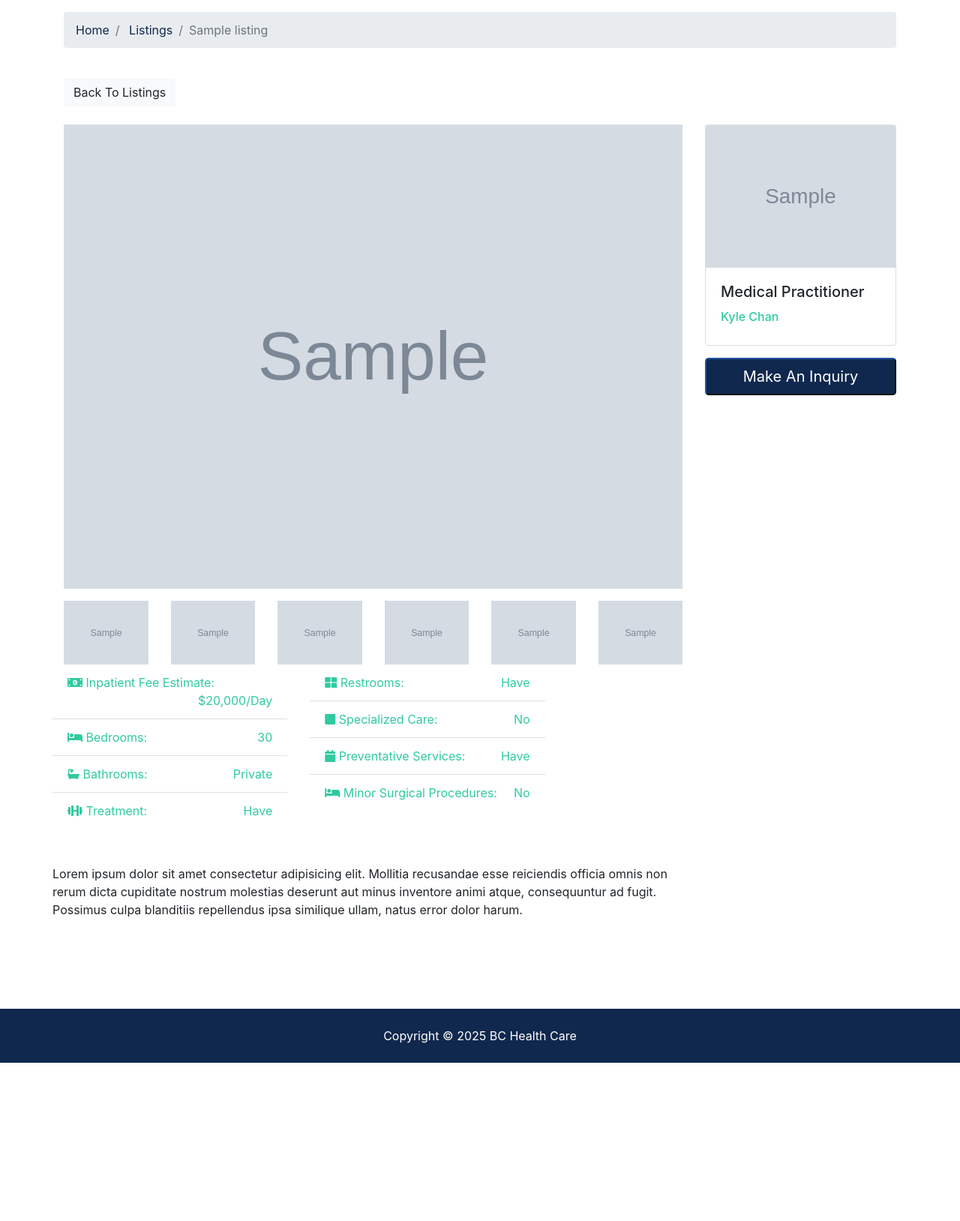
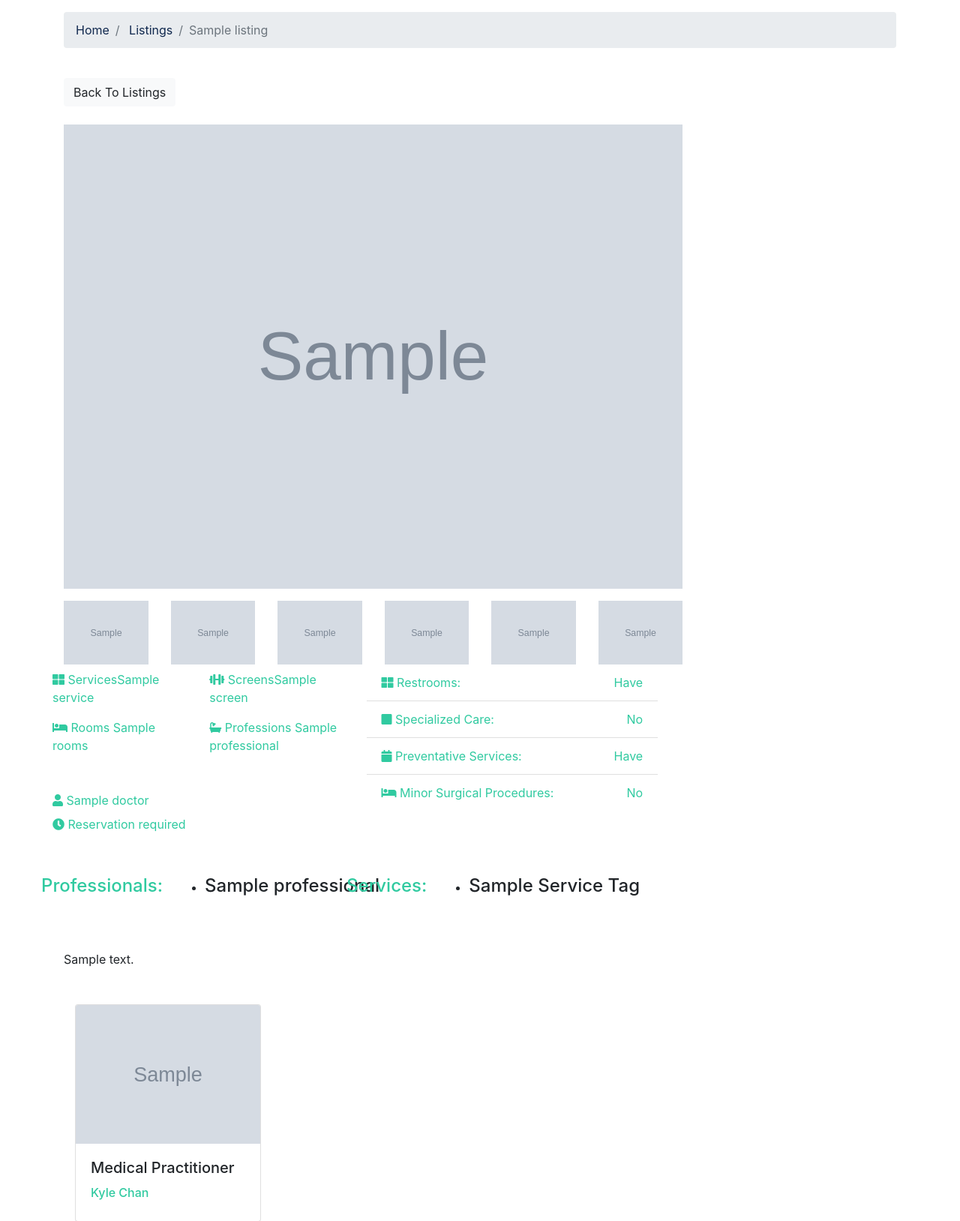
Before and after one commit to francis-tso/erb7, a Django app: template templates/listings/listing.html in a window 1280 px wide. Shown: the part 381-2009 px from the top of the page at 75% size. Before the commit the page ends 1798 px from the top, so only its background shows below. Run offline with Django 5.2, Linux system fonts and the light colour scheme; the template is opened without the code that fills it: most values are stand-ins (such as "Sample title", 1, 10 or a date in 2020); grey boxes marked "Sample" are stand-in pictures; some libraries are stand-ins or nearby versions.

Commit message:
Step 19 final fixed up of listings

```diff
--- a/requirements.txt
+++ b/requirements.txt
@@ -1,10 +1,10 @@
-asgiref==3.9.1
-Django==5.2.6
-sqlparse==0.5.3
 asgiref==3.9.1
 autopep8==2.3.2
 Django==5.2.6
 django-debug-toolbar==6.0.0
+django-taggit==6.1.0
+django-widget-tweaks==1.5.0
+pillow==11.3.0
 psycopg2==2.9.10
 pycodestyle==2.14.0
 python-dotenv==1.1.1
--- a/templates/listings/listing.html
+++ b/templates/listings/listing.html
@@ -158,23 +158,31 @@
             <div class="row mb-5 fields">
               <div class="col-md-6">
                 <ul class="list-group list-group-flush">
-                  <li class="list-group-item text-secondary">
-                    <i class="fas fa-money-bill-alt"></i> Inpatient Fee
-                    Estimate:
-                    <span class="float-right">$20,000/Day</span>
-                  </li>
-                  <li class="list-group-item text-secondary">
-                    <i class="fas fa-bed"></i> Bedrooms:
-                    <span class="float-right">30</span>
-                  </li>
-                  <li class="list-group-item text-secondary">
-                    <i class="fas fa-bath"></i> Bathrooms:
-                    <span class="float-right">Private</span>
-                  </li>
-                  <li class="list-group-item text-secondary">
-                    <i class="fas fa-dumbbell"></i> Treatment:
-                    <span class="float-right"> Have </span>
-                  </li>
+                <div class="row py-2 text-secondary">
+                  <div class="col-6">
+                    <i class="fas fa-th-large"></i> Services{{listing.service}}
+                  </div>
+                  <div class="col-6">
+                    <i class="fas fa-dumbbell"></i> Screens{{listing.screen}}
+                  </div>
+                </div>
+                <div class="row py-2 text-secondary">
+                  <div class="col-6">
+                    <i class="fas fa-bed"></i> Rooms {{listing.rooms}}
+                  </div>
+                  <div class="col-6">
+                    <i class="fas fa-bath"></i> Professions {{listing.professional}}
+                  </div>
+                </div>
+                <hr />
+                <div class="row py-2 text-secondary">
+                  <div class="col-12"><i class="fas fa-user"></i> {{listing.doctor.name}}</div>
+                </div>
+                <div class="row text-secondary pb-2">
+                  <div class="col-12">
+                    <i class="fas fa-clock"></i> Reservation required
+                  </div>
+                </div>
                 </ul>
               </div>
               <div class="col-md-6">
@@ -199,16 +207,42 @@
               </div>
             </div>
 
-            <!-- Description -->
+            <!-- professional -->
+             <div class="row mb-5">
+              <h4 class="mr-3 text-secondary">Professionals: </h4>
+              {% if listing.professionals.all %} <!--Check if there are any professionals-->
+              <ul>
+                {% for professional in listing.professionals.all %}
+              <!--Access fields from the subject modal (e.g., name)-->
+                <li class="mr-3"><h4>{{professional.name }}</h4></li>
+                {% endfor %}
+              </ul>
+              {% else %}
+              <h4> No Professionals</h4>
+              {% endif %}
+             </div>
+             <!--services-->
+             <div class="row mb-5">
+
+             </div>
             <div class="row mb-5">
-              <div class="col-md-12">
-                Lorem ipsum dolor sit amet consectetur adipisicing elit.
-                Mollitia recusandae esse reiciendis officia omnis non rerum
-                dicta cupiditate nostrum molestias deserunt aut minus inventore
-                animi atque, consequuntur ad fugit. Possimus culpa blanditiis
-                repellendus ipsa similique ullam, natus error dolor harum.
+              <h4 class="mr-3 text-secondary">Services: </h4>
+              {% if listing.services.all %}
+              {% for service_tag in listing.services.all %}
+              <ul>
+              <li class="mr-3"><h4>{{service_tag.name | title }}</h4></li>
+              </ul>
+                {% endfor %}
+
+              {% else %}
+              <h4> No service</h4>
+              {% endif %}
+            </div>
+              <div class="col-md-12" >{{listing.description}}</div>
+
+
               </div>
-            </div>
+
           </div>
         </div>
         <div class="col-md-3">
```
Also changed, not shown: readme.md (added).
